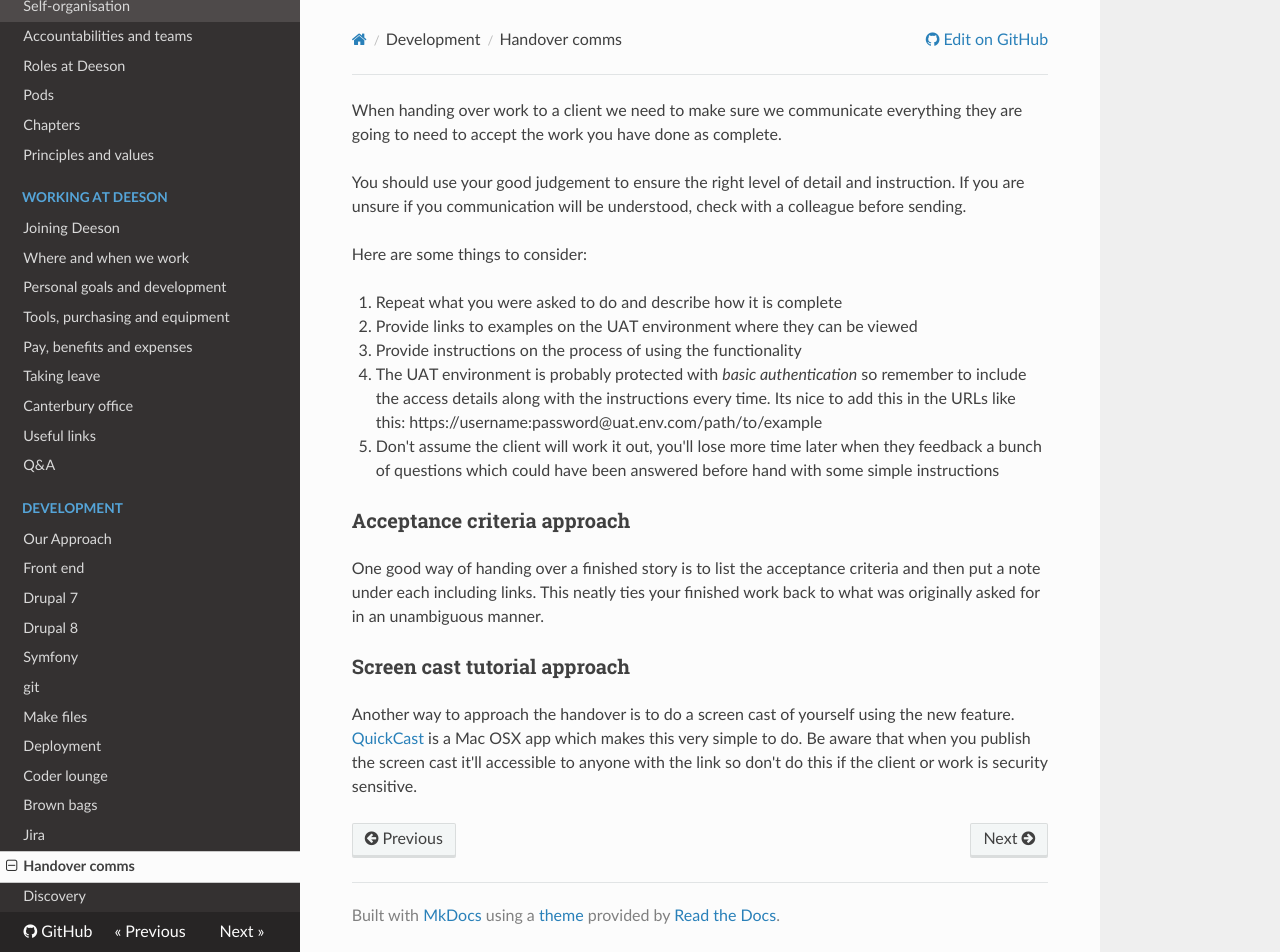
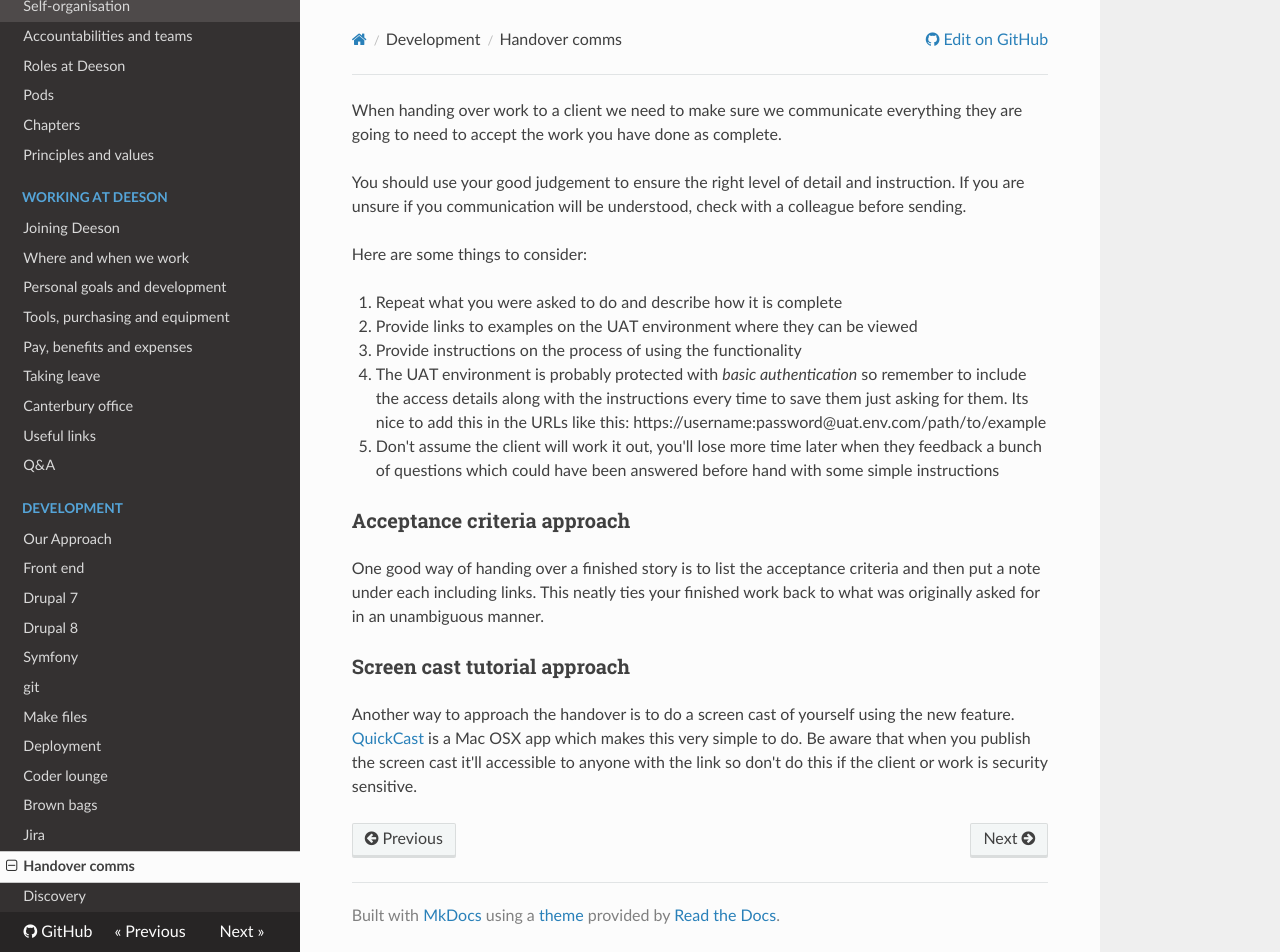
Before and after one commit to teamdeeson/codex, an MkDocs documentation site: the page built from docs/development/handover.md, in a window 1280 px wide and 952 px high. Built offline with MkDocs 1.6.1, drawn with Linux system fonts in a browser that asks for light colours; nearby versions of some CDN libraries; old or Windows-style settings are respelled for this version of MkDocs.

```diff
--- a/docs/development/handover.md
+++ b/docs/development/handover.md
@@ -10,7 +10,7 @@ Here are some things to consider:
 2. Provide links to examples on the UAT environment where they can be viewed
 3. Provide instructions on the process of using the functionality
 4. The UAT environment is probably protected with _basic authentication_ so remember to include the access details along
-   with the instructions every time. Its nice to add this in the URLs like this:
+   with the instructions every time to save them just asking for them. Its nice to add this in the URLs like this:
    https://username:password@uat.env.com/path/to/example
 5. Don't assume the client will work it out, you'll lose more time later when they feedback a bunch of questions which
    could have been answered before hand with some simple instructions
```
